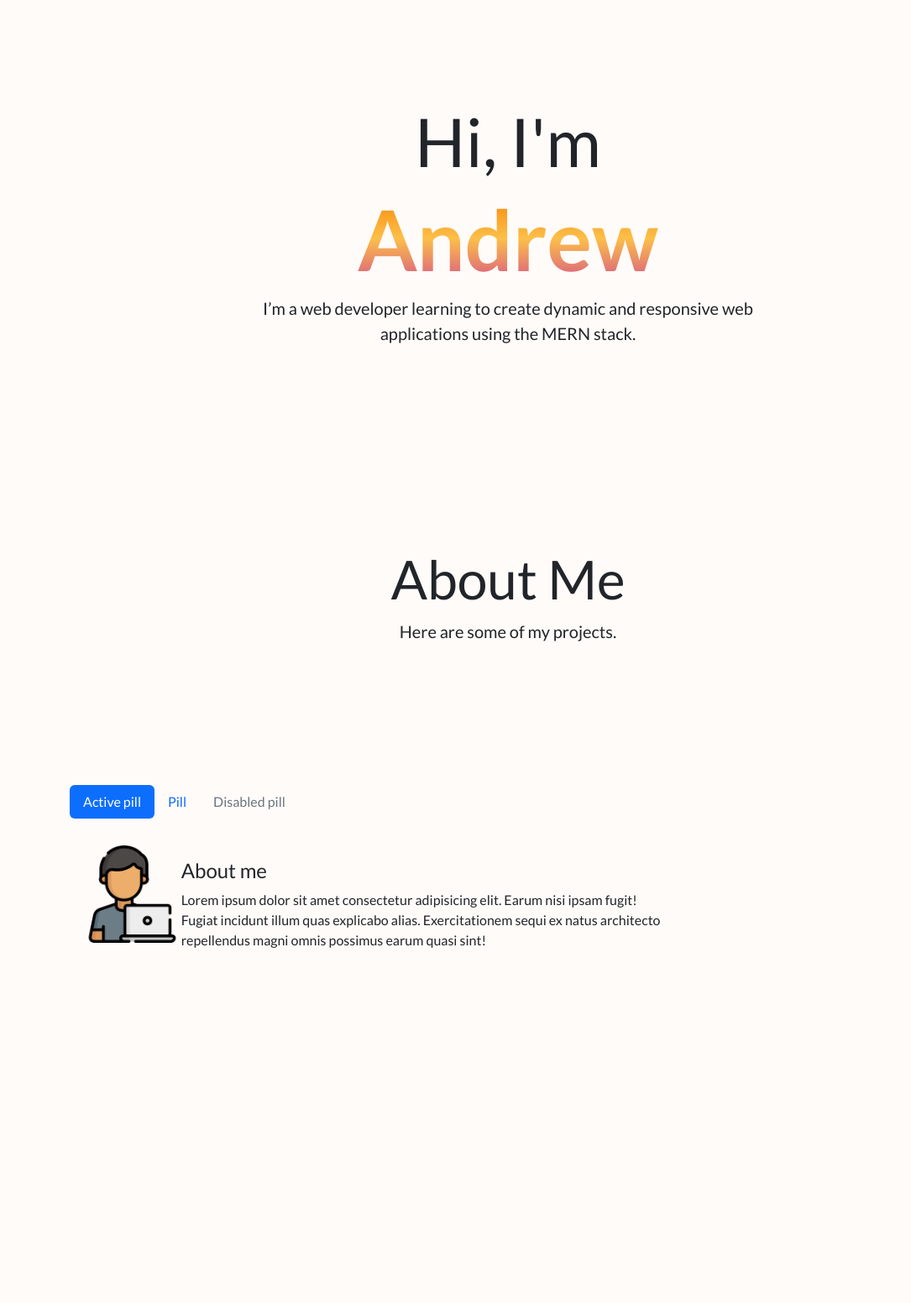
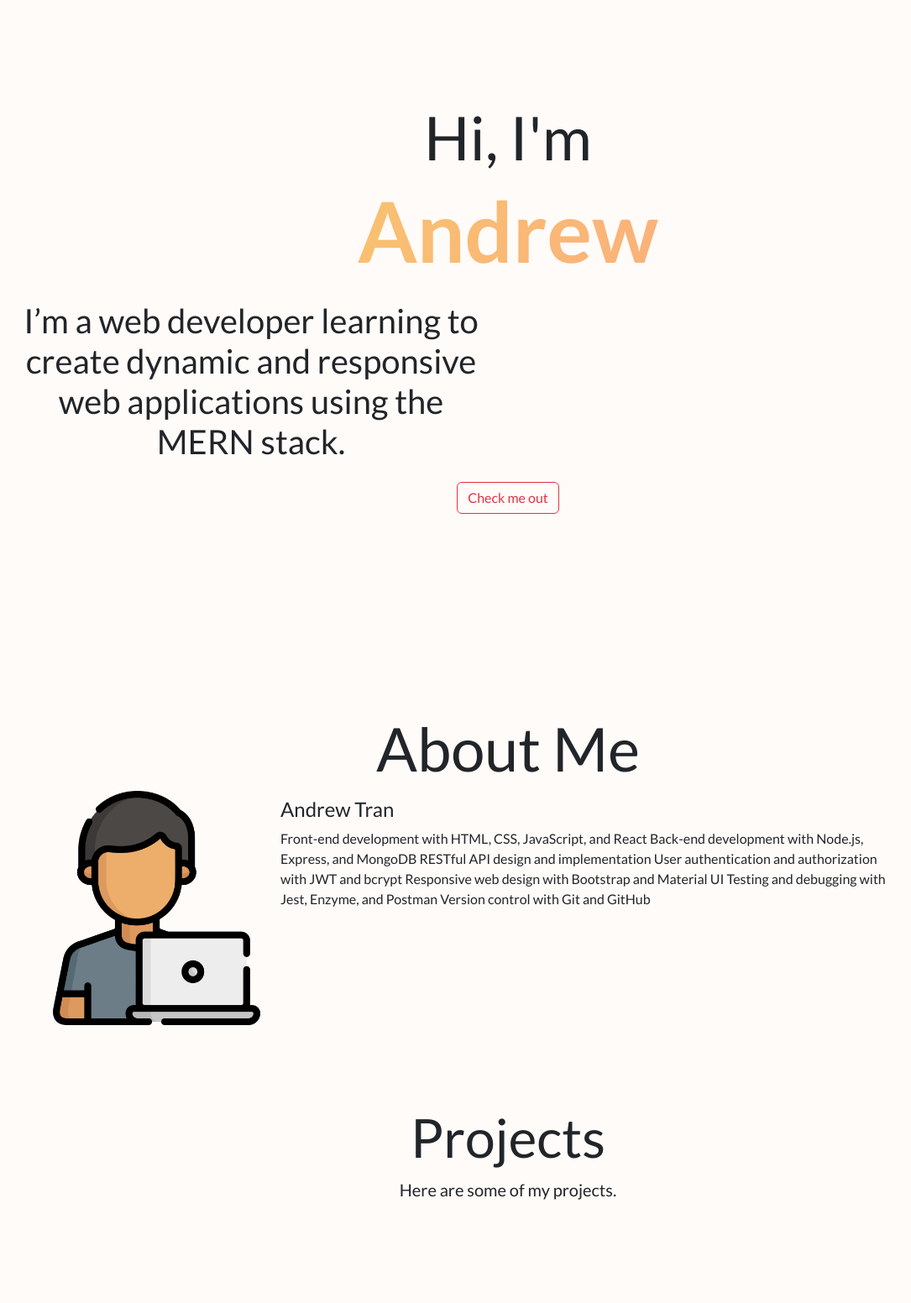
Before and after one commit to AndrewT-Tran/Portfolio, a website: page index.html in a window 1280 px wide. Shown: the whole page at 84% size, without its empty margins (35-1120 px from the left). Before the commit the page ends 1204 px from the top, so only its background shows below. Drawn offline with nearby package versions, Linux system fonts and the light colour scheme.

Commit message:
added bootstrap and sections

```diff
--- a/index.html
+++ b/index.html
@@ -11,80 +11,82 @@
   <link href="https://cdn.jsdelivr.net/npm/bootstrap@5.2.1/dist/css/bootstrap.min.css" rel="stylesheet"
     integrity="sha384-iYQeCzEYFbKjA/T2uDLTpkwGzCiq6soy8tYaI1GyVh/UjpbCx/TYkiZhlZB6+fzT" crossorigin="anonymous">
   <link rel="stylesheet" href="style.css">
+  <link rel="stylesheet" href="https://cdn.jsdelivr.net/npm/bootstrap-icons@1.10.4/font/bootstrap-icons.css">
 </head>
 
 <body>
+
+  <main>
+    <!-- place main content here -->
+    <!-- Hero Section -->
+
+
+    <div id="top" class="container-fluid py-5 p-md-4 start-50">
+      <div class="row" style= "height:800px">
+        <div class="px-3 py-5 my-5 mx-auto text-center">
+          <h1 class="display-2 bold text-body-emphasis">Hi, I'm </h1>
+          <h1 span class="text-decoration-underline gradient-text">Andrew</span></h1>
+          <div class="col-lg-6">
+            <p class="display-6 p-2 m-3">I’m a web developer learning to create dynamic and responsive web applications using
+              the MERN stack.</p>
+          </div>
+          <a href="#aboutme">
+            <button type="button" class="btn btn-outline-danger" > Check me out </button>
+          </a>
+
+        </div>
+      </div>
+    </div>
+
+
+
+<!-- hero section end  -->
 
 
 
 
 
 
-
-
-  <main>
-    <!-- place main content here -->
-    <!-- Hero Section -->
-    <div class="container-fluid py-5 p-md-4 start-50">
-      <div class="row">
-        <div class="px-3 py-5 my-5 mx-auto text-center">
-          <h1 class="display-1 bold text-body-emphasis">Hi, I'm </h1>
-          <h1 span class="text-decoration-underline gradient-text">Andrew</span></h1>
-          <div class="col-lg-6 mx-auto">
-            <p class="lead mb-4">I’m a web developer learning to create dynamic and responsive web applications using
-              the MERN stack.</p>
+    <!-- card section -->
+<div class="container mx-auto my-auto">
+  <h2 class="display-2 bold text-body-emphasis text-center">About Me</h2>
+  <div class="user-card-full">
+  <div class="row g-0">
+    <div class="col-md-3">
+      <img src="./assests/programmer.png" class="img-fluid rounded-start" alt="Card title">
+    </div>
+    <div class="col-md-8">
+        <h4 class="card-title m-2">Andrew Tran</h4>
+        <p class="card-text m-2">Front-end development with HTML, CSS, JavaScript, and React
+          Back-end development with Node.js, Express, and MongoDB
+          RESTful API design and implementation
+          User authentication and authorization with JWT and bcrypt
+          Responsive web design with Bootstrap and Material UI
+          Testing and debugging with Jest, Enzyme, and Postman
+          Version control with Git and GitHub</p>
         </div>
       </div>
     </div>
 </div>
+<section id="aboutme">
+<!-- card section end  -->
 
-    <!-- about me heading -->
+
+
+<!-- project section start -->
       <div class="container-fluid">
         <div class="row">
           <div class="px-2 py-5 my-5 mx-auto text-center">
-          <h1 class="display-3 bold text-body-emphasis">About Me</h1>
+            <h1 class="display-3 bold text-body-emphasis">Projects</h1>
             <div class="col-lg-6 mx-auto">
-            <p class="lead mb-4">Here are some of my projects.</p>
+              <p class="lead mb-4"> Here are some of my projects. </p>
             </div>
           </div>
         </div>
       </div>
 
 
-<!-- card section -->
-    <div class="container-fluid position-absolute ">
-      <div class="container p-5 m-auto" >
-
-<!-- card header -->
-            <div class="card-header">
-              <ul class="nav nav-pills card-header-pills">
-              <li class="nav-item">
-              <a class="nav-link active" href="#">Active pill</a>
-              </li>
-              <li class="nav-item">
-              <a class="nav-link" href="#">Pill</a>
-              </li>
-              <li class="nav-item">
-              <a class="nav-link disabled" href="#">Disabled pill</a>
-              </li>
-              </ul>
-            </div>
-
-
-
-<!-- card body -->
-          <div class="card-body m-3 g-3" style="width: 700px;">
-              <div class="col-md-2 py-3"><img src="./assests/programmer.png" class="img-fluid rounded-1 float-start" alt="Profile Pic">
-              </div>
-              <h4 class="card-title">About me</h4>
-              <p class="card-text p-2">Lorem ipsum dolor sit amet consectetur adipisicing elit. Earum nisi ipsam fugit! Fugiat incidunt illum quas explicabo alias. Exercitationem sequi ex natus architecto repellendus magni omnis possimus earum quasi sint!</p>
-          </div>
-
-
-
-        </div>
-      </div>
-
+<!-- project section end -->
 
 
 
@@ -108,6 +110,7 @@
   <script src="https://cdn.jsdelivr.net/npm/bootstrap@5.2.1/dist/js/bootstrap.min.js"
     integrity="sha384-7VPbUDkoPSGFnVtYi0QogXtr74QeVeeIs99Qfg5YCF+TidwNdjvaKZX19NZ/e6oz" crossorigin="anonymous">
     </script>
+    <script src="./script.js"></script>
 </body>
 
 </html>
--- /dev/null
+++ b/package.json
@@ -0,0 +1,5 @@
+{
+  "dependencies": {
+    "bootstrap-icons": "^1.10.4"
+  }
+}
--- a/style.css
+++ b/style.css
@@ -1,5 +1,5 @@
 @import url("https://fonts.googleapis.com/css2?family=Lato:wght@400;700&display=swap");
-
+@import url("https://cdn.jsdelivr.net/npm/bootstrap-icons@1.10.4/font/bootstrap-icons.css");
 body {
   font-family: lato;
 }
@@ -7,10 +7,11 @@ h1.gradient-text {
   font-family: "Lato", sans-serif;
   font-weight: 700;
   font-size: 100px;
-  background: -webkit-linear-gradient(#F77F00,#FCBF49,#d24b8e);
+  background-image: linear-gradient(120deg, #f6d365 0%, #fda085 100%);
   -webkit-background-clip: text;
   -webkit-text-fill-color: transparent;
 }
+
 body {
   background-color: #fffbf9;
 }
```
Also changed, not shown: 1 other file. Lines whose indentation alone changed are shown as unchanged.
